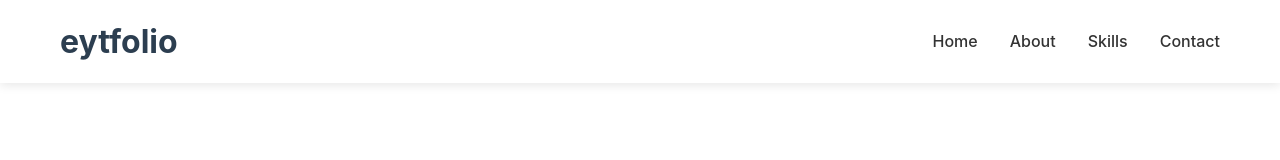
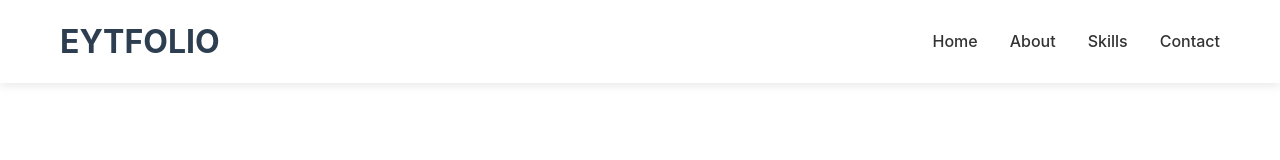
Before and after one commit to EJ-TIGLAO/Portfolio, a plain HTML site: page about.html in a window 1280 px wide. Shown: the top 160 px of the page. Drawn offline with Linux system fonts and the light colour scheme.

Commit message:
Update about.html
Updated the navigation brand name from 'eytfolio' to 'EYTFOLIO'.

```diff
--- a/about.html
+++ b/about.html
@@ -21,7 +21,7 @@
     <!-- Navigation -->
     <nav class="navbar">
         <div class="container">
-            <div class="nav-brand">eytfolio</div>
+            <div class="nav-brand">EYTFOLIO</div>
             <ul class="nav-menu">
                 <li><a href="index.html" class="nav-link">Home</a></li>
                 <li><a href="about.html" class="nav-link">About</a></li>
```
